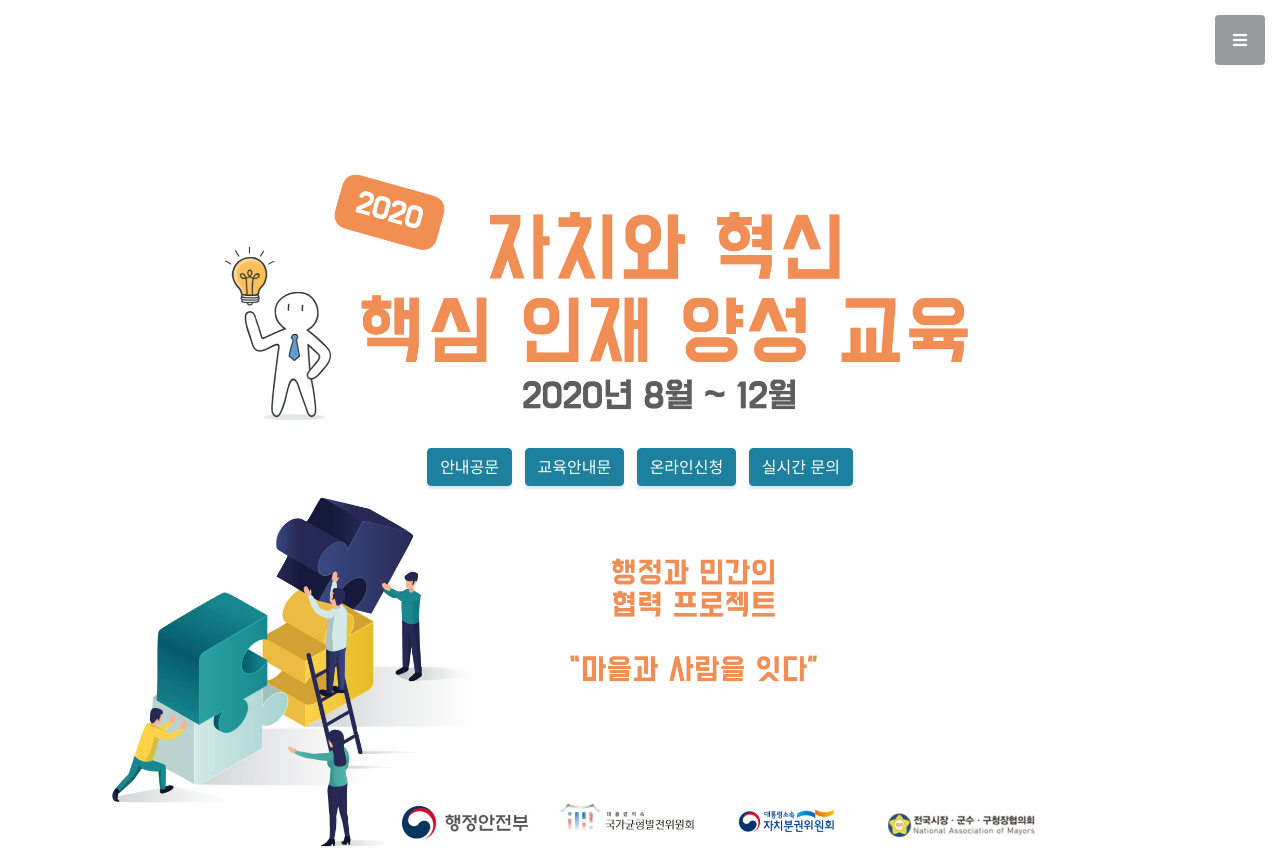
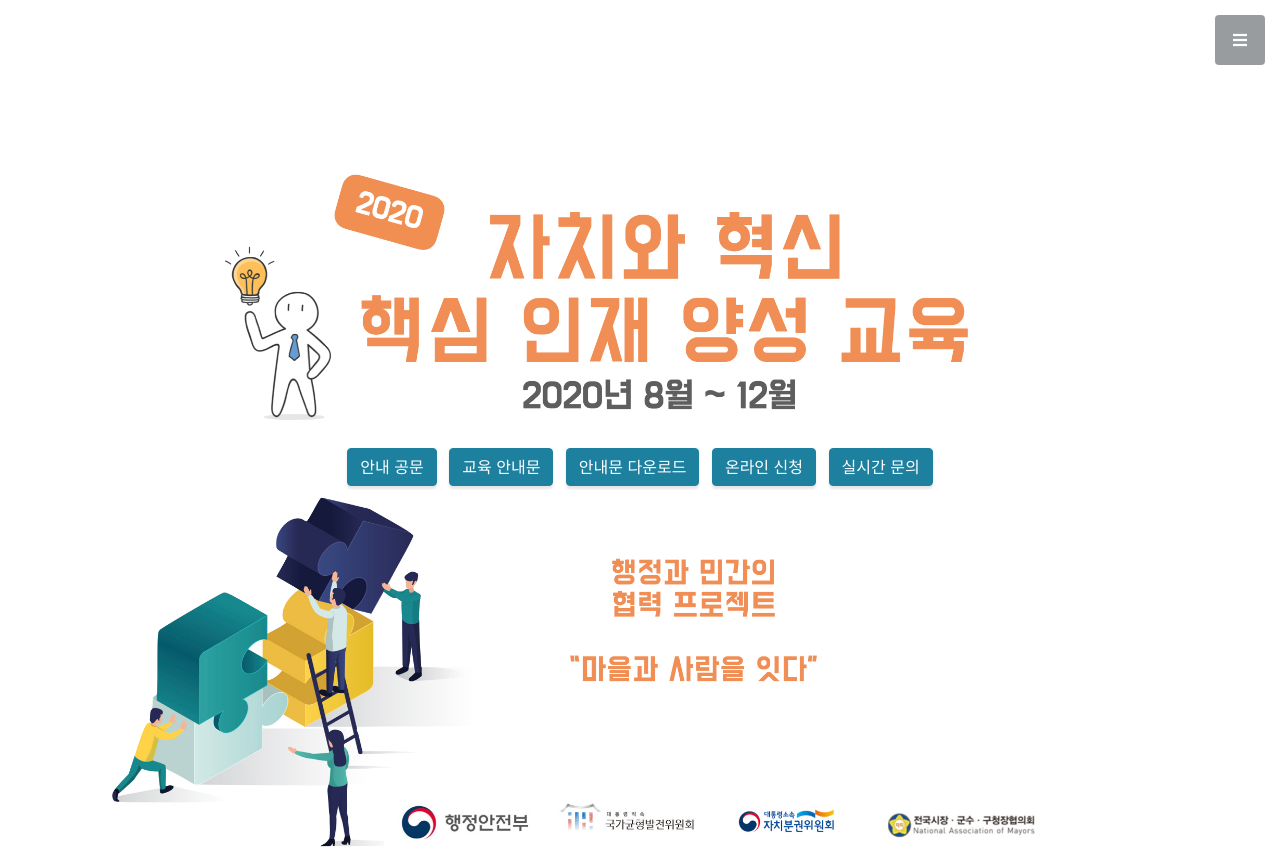
Before and after one commit to AROUNDjoa/jachiup, a website with bundled scripts: page index.html in a window 1280 px wide. Shown: the top 857 px of the page. Built offline with nearby package versions, Linux system fonts and the light colour scheme.

Commit message:
Add files via upload

```diff
--- a/index.html
+++ b/index.html
@@ -63,9 +63,10 @@
         <img src="img/top-img.jpg">
     </div>
      <div class="item">
-      <a class="btn btn-primary btn-xl js-scroll-trigger" href="https://drive.google.com/file/d/1YQsLGRe-PwXfOYDiFJsTcZNUUQhvT3OG/view?usp=sharing" target="_blank">안내공문</a>
-      <a class="btn btn-primary btn-xl js-scroll-trigger" href="https://drive.google.com/file/d/1YaGt6pYQneqED6hkMdglZr22lSXr0KYg/view?usp=sharing" target="_blank">교육안내문</a>
-       <a class="btn btn-primary btn-xl" href="https://docs.google.com/forms/d/e/1FAIpQLScbRIxgRqBS_8BijrNhvFtFoEnMvma12oq2NriCCoA0uvwEWQ/viewform" target="_blank">온라인신청</a>
+      <a class="btn btn-primary btn-xl js-scroll-trigger" href="https://drive.google.com/file/d/1YQsLGRe-PwXfOYDiFJsTcZNUUQhvT3OG/view?usp=sharing" target="_blank">안내 공문</a>
+      <a class="btn btn-primary btn-xl js-scroll-trigger" href="https://drive.google.com/file/d/1YaGt6pYQneqED6hkMdglZr22lSXr0KYg/view?usp=sharing" target="_blank">교육 안내문</a>
+      <a class="btn btn-primary btn-xl js-scroll-trigger" href="https://drive.google.com/file/d/1YUWV1-1G0a7JfumtOVteSXdwNgVdHbVX/view?usp=sharing" target="_blank">안내문 다운로드</a>
+               <a class="btn btn-primary btn-xl" href="https://docs.google.com/forms/d/e/1FAIpQLScbRIxgRqBS_8BijrNhvFtFoEnMvma12oq2NriCCoA0uvwEWQ/viewform" target="_blank">온라인 신청</a>
        <a class="btn btn-primary btn-xl js-scroll-trigger" href="https://open.kakao.com/o/guS087qc" target="_blank">실시간 문의</a>
       </div>
       <div class="bottom-img">
```
